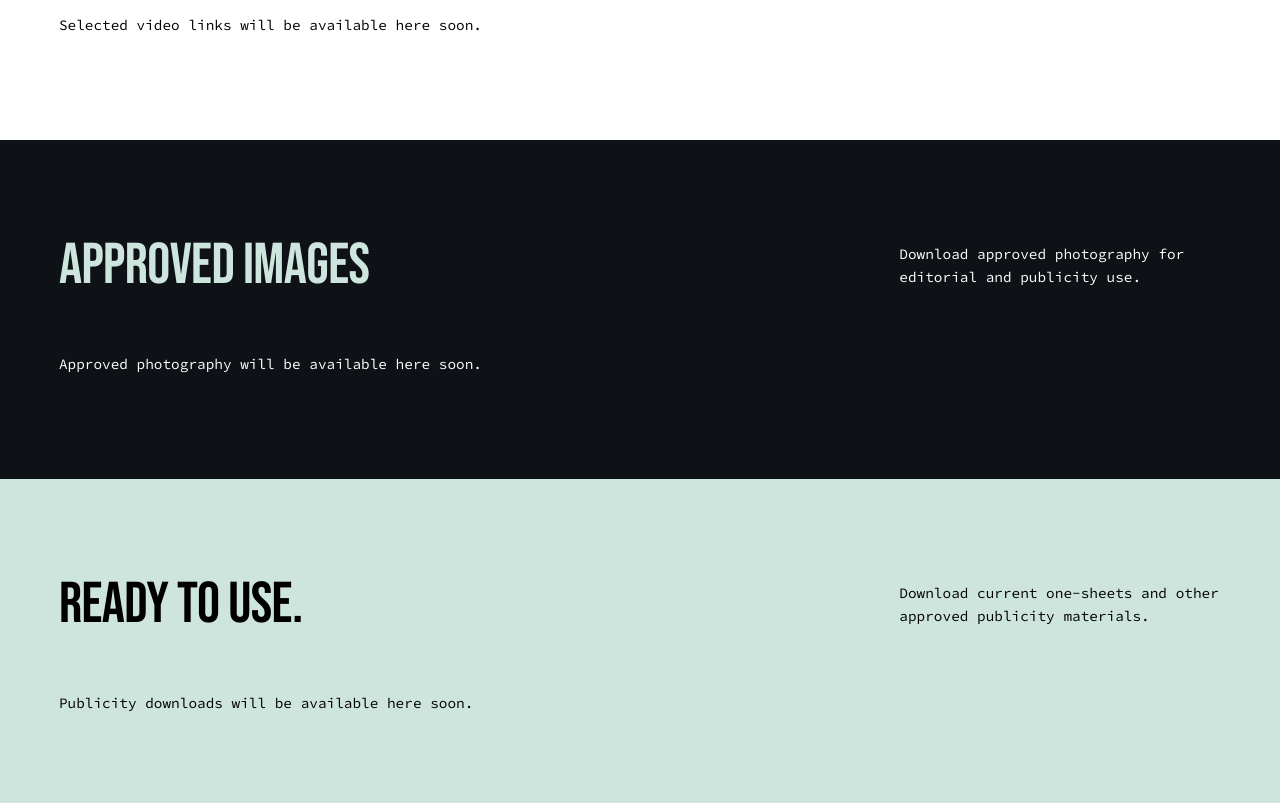
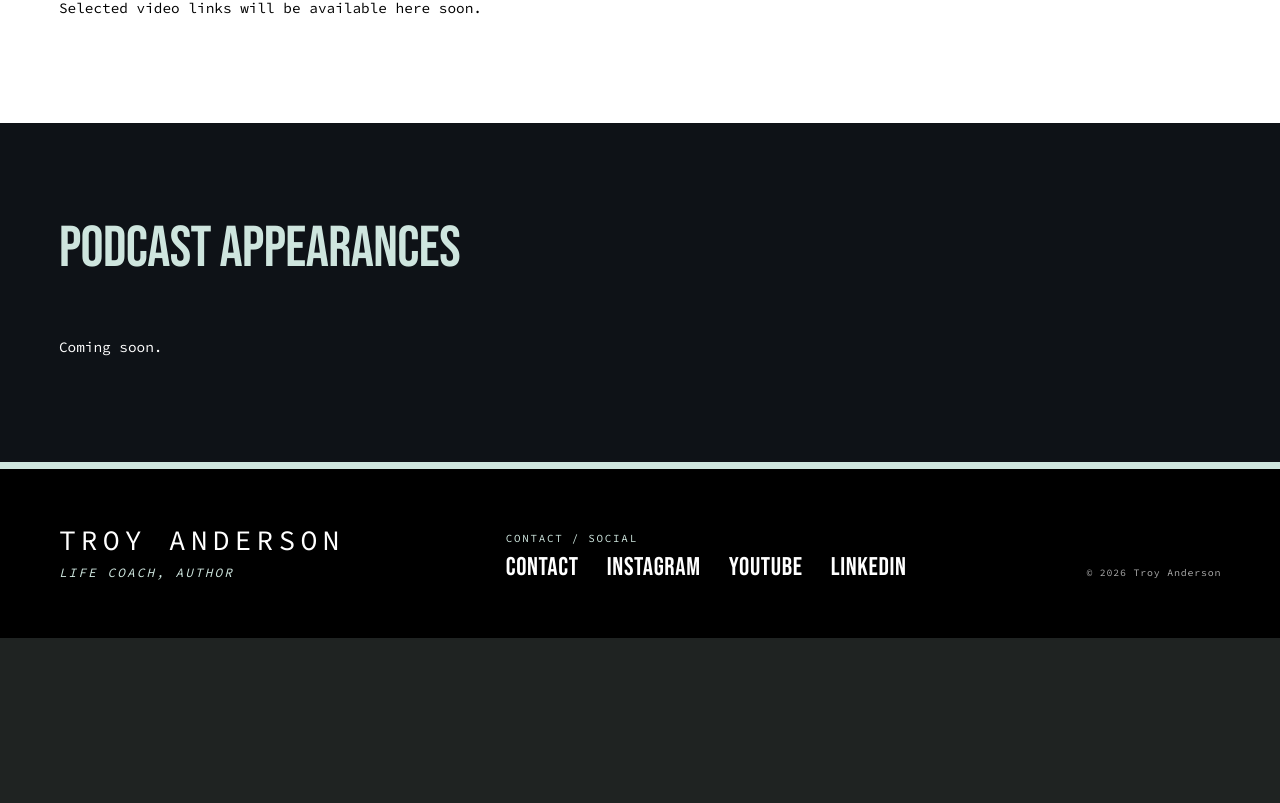
Before and after one commit to grey-highroads/troy-anderson-website, a Next.js app: page /media in a window 1280 px wide. Shown: the part 617-1420 px from the top of the page. After the commit the page ends 1255 px from the top, so only its background shows below. Built offline with nearby package versions, Linux system fonts and the light colour scheme.

Commit message:
Refocus Media page on YouTube and podcast appearances

```diff
--- a/app/media/page.tsx
+++ b/app/media/page.tsx
@@ -9,7 +9,7 @@ import { getMediaPageContent } from "@/lib/sanity/media";
 export const metadata: Metadata = {
   title: "Media",
   description:
-    "Watch and share Troy Anderson videos, approved photography, and publicity materials.",
+    "Watch Troy Anderson’s YouTube videos and explore podcast appearances.",
 };
 
 export default async function MediaPage() {
@@ -20,24 +20,18 @@ export default async function MediaPage() {
         poster: await resolveMediaPoster(video),
       })))
     : null;
-  const photos = media?.photos?.length ? media.photos : null;
-  const materials = media?.publicityMaterials?.length
-    ? media.publicityMaterials
-    : null;
 
   return (
     <SubpageShell
-
       title={media?.heading || "Media"}
-      intro={
-        media?.videoIntroduction ||
-        "Watch and share selected videos, then find approved photography and publicity materials below."
-      }
+      intro="Watch and share Troy’s YouTube videos and explore his podcast appearances."
     >
-      <section className="media-section media-section--paper">
+      <section
+        className="media-section media-section--paper"
+        aria-labelledby="youtube-title"
+      >
         <header className="media-section__heading">
-
-          <h2>Watch &amp; share.</h2>
+          <h2 id="youtube-title">Troy’s YouTube Channel</h2>
         </header>
         {videos ? (
           <div className="media-video-list">
@@ -84,77 +78,14 @@ export default async function MediaPage() {
         )}
       </section>
 
-      <section className="media-section media-section--ink">
+      <section
+        className="media-section media-section--ink"
+        aria-labelledby="podcasts-title"
+      >
         <header className="media-section__heading">
-
-          <h2>Approved images</h2>
-          <p>
-            {media?.photographyIntroduction ||
-              "Download approved photography for editorial and publicity use."}
-          </p>
+          <h2 id="podcasts-title">Podcast Appearances</h2>
         </header>
-        {photos ? (
-          <div className="media-photo-grid">
-            {photos.map((photo) => (
-              <article className="media-photo-card" key={photo.key}>
-                <div className="media-photo-card__image">
-                  <Image
-                    src={photo.imageUrl}
-                    width={photo.width}
-                    height={photo.height}
-                    alt={photo.alt}
-                    sizes="(max-width: 640px) 50vw, (max-width: 900px) 33vw, (max-width: 1200px) 25vw, 17vw"
-                  />
-                </div>
-                <a
-                  href={photo.imageUrl}
-                  target="_blank"
-                  rel="noreferrer"
-                  download
-                  aria-label={`Download ${photo.title}`}
-                >
-                  Download image <span aria-hidden="true">↓</span>
-                </a>
-              </article>
-            ))}
-          </div>
-        ) : (
-          <p className="media-empty-state">
-            Approved photography will be available here soon.
-          </p>
-        )}
-      </section>
-
-      <section className="media-section media-section--cyan">
-        <header className="media-section__heading">
-
-          <h2>Ready to use.</h2>
-          <p>
-            {media?.publicityIntroduction ||
-              "Download current one-sheets and other approved publicity materials."}
-          </p>
-        </header>
-        {materials ? (
-          <div className="media-download-list">
-            {materials.map((material) => (
-              <a
-                href={material.fileUrl}
-                target="_blank"
-                rel="noreferrer"
-                download
-                key={material.key}
-              >
-                <span>{material.title}</span>
-                <small>{material.originalFilename || "Download file"}</small>
-                <strong aria-hidden="true">↓</strong>
-              </a>
-            ))}
-          </div>
-        ) : (
-          <p className="media-empty-state">
-            Publicity downloads will be available here soon.
-          </p>
-        )}
+        <p className="media-empty-state">Coming soon.</p>
       </section>
     </SubpageShell>
   );
```
